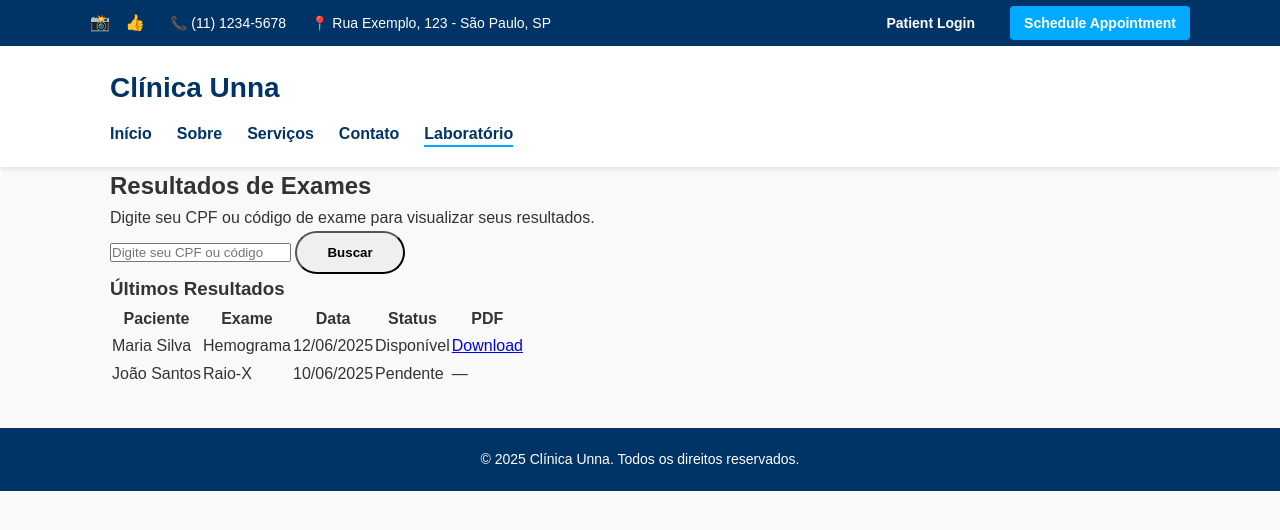
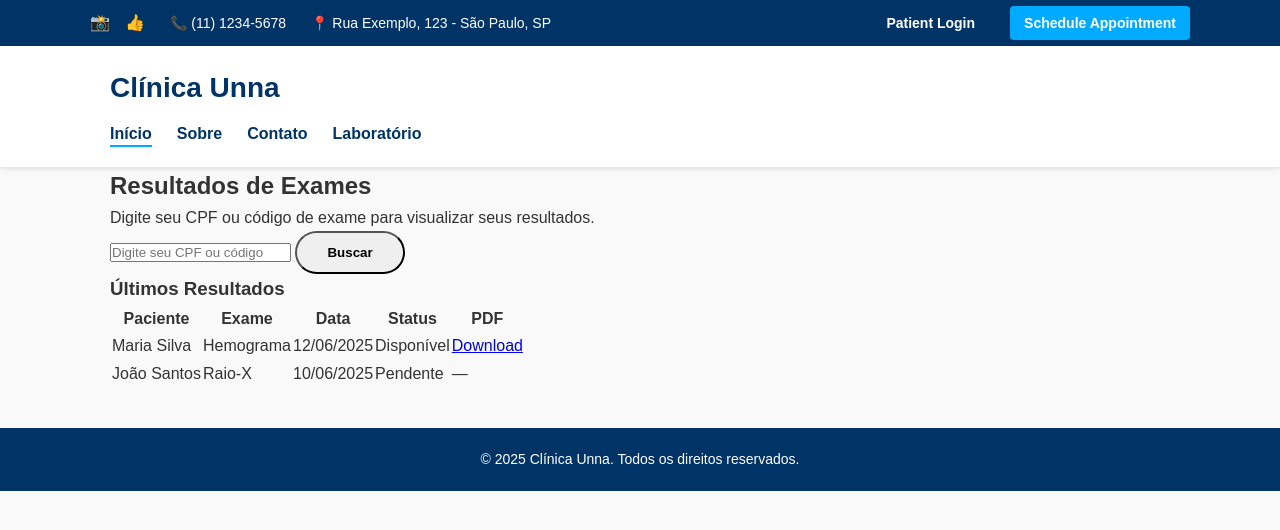
Before and after one commit to andyfortunato/clinica-unna, a plain HTML site: page laboratorio.html in a window 1280 px wide. Drawn offline with Linux system fonts and the light colour scheme.

Commit message:
Update laboratorio.html

```diff
--- a/laboratorio.html
+++ b/laboratorio.html
@@ -27,13 +27,13 @@
       <h1>Clínica Unna</h1>
      <nav>
   <ul>
-          <li><a href="index.html">Início</a></li>
+    <li><a href="index.html" class="active">Início</a></li>
     <li><a href="about.html">Sobre</a></li>
-          <li><a href="services.html">Serviços</a></li>
     <li><a href="contact.html">Contato</a></li>
-          <li><a href="laboratorio.html" class="active">Laboratório</a></li>
+    <li><a href="laboratorio.html">Laboratório</a></li>
   </ul>
 </nav>
+
     </div>
   </header>
 
```
Lines whose indentation alone changed are shown as unchanged.
